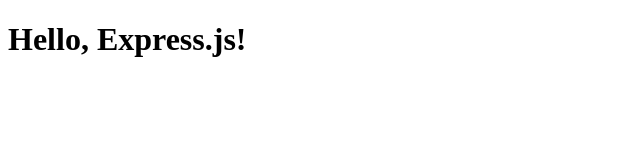
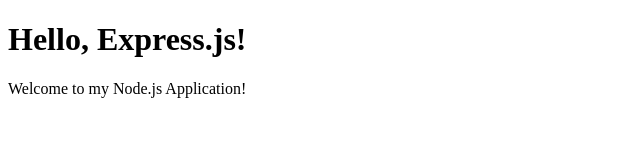
Before and after one commit to NelsonRi/web-server, a website: page public/index.html in a window 1280 px wide. Shown: the whole page, without its empty margins (0-640 px from the left). Drawn offline with Linux system fonts and the light colour scheme.

Commit message:
Testing Node App

```diff
--- a/public/index.html
+++ b/public/index.html
@@ -6,5 +6,6 @@
 </head>
 <body>
 	<h1>Hello, Express.js!</h1>
+	<p>Welcome to my Node.js Application!</p>
 </body>
 </html>
```
